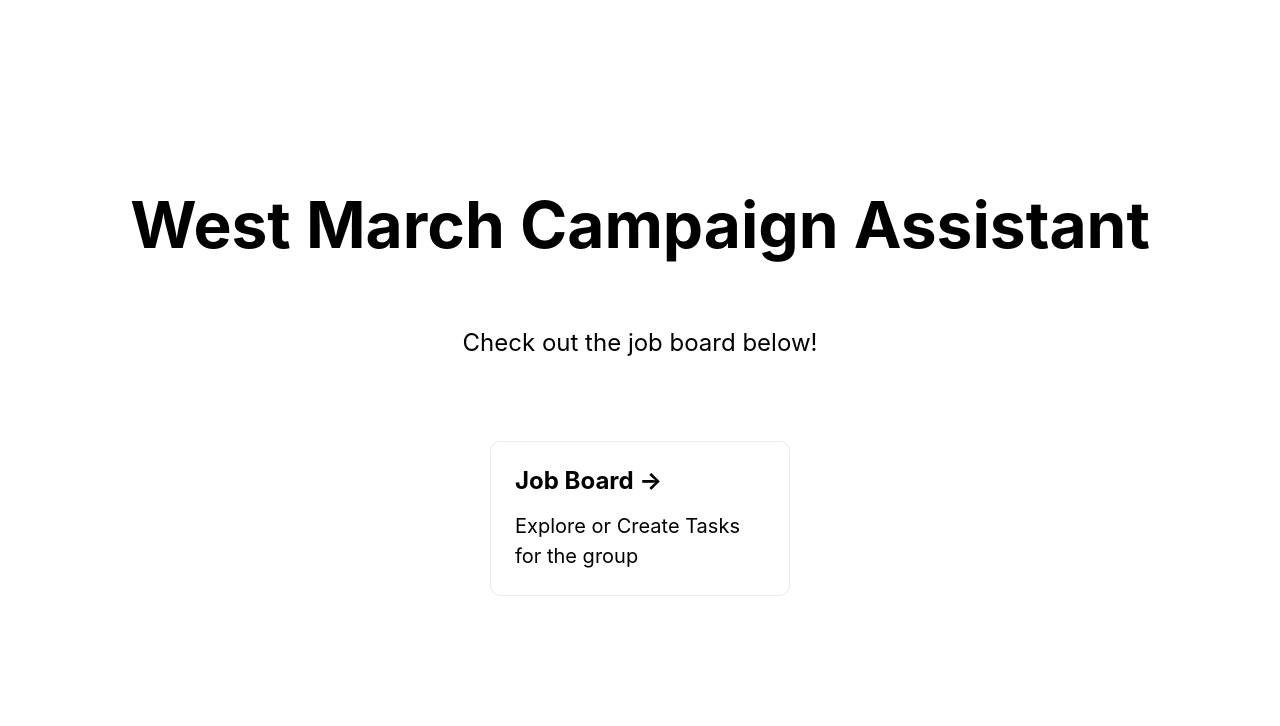
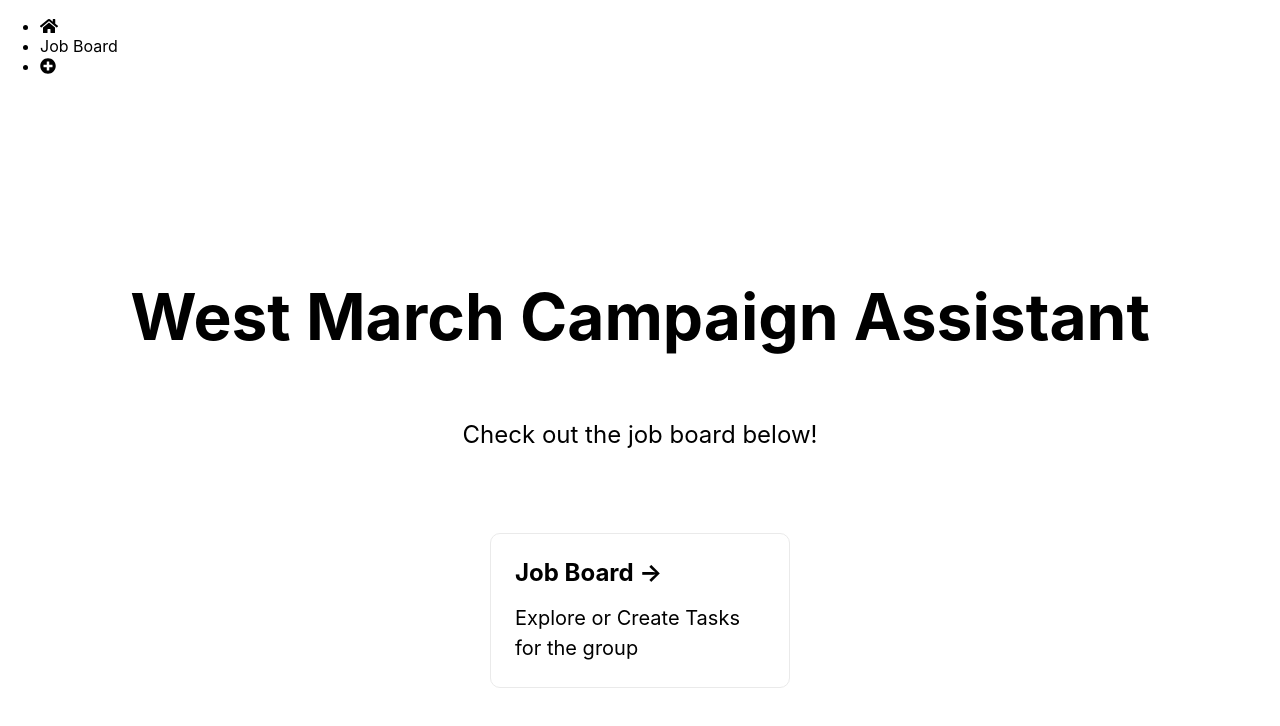
Before and after one commit to cswithen/west-march, a Next.js app: page / in a window 1280 px wide. Shown: the top 726 px of the page. Built offline with nearby package versions, Linux system fonts and the light colour scheme.

Commit message:
feat: layout component
added layout component which will hold the header and footer also incorporated that component in each page

closes #48, closes #49

```diff
--- /dev/null
+++ b/components/Layout.js
@@ -0,0 +1,13 @@
+import React from "react";
+import NavigationHeader from "./NavigationHeader";
+
+const Layout = (props) => {
+  return (
+    <div>
+      <NavigationHeader />
+      {props.children}
+    </div>
+  );
+};
+
+export default Layout;
--- /dev/null
+++ b/components/NavigationHeader.js
@@ -0,0 +1,30 @@
+import React from "react";
+import Link from "next/link";
+import { FontAwesomeIcon } from "@fortawesome/react-fontawesome";
+import { faPlusCircle, faHome } from "@fortawesome/free-solid-svg-icons";
+
+const NavigationHeader = () => {
+  return (
+    <div>
+      <ul>
+        <li>
+          <Link href={`/`} passHref>
+            <FontAwesomeIcon icon={faHome} />
+          </Link>
+        </li>
+        <li>
+          <Link href={"/campaigns"} passHref>
+            Job Board
+          </Link>
+        </li>
+        <li>
+          <Link href={"/campaigns/posts"} passHref>
+            <FontAwesomeIcon icon={faPlusCircle} />
+          </Link>
+        </li>
+      </ul>
+    </div>
+  );
+};
+
+export default NavigationHeader;
--- a/pages/campaigns/posts/[id].js
+++ b/pages/campaigns/posts/[id].js
@@ -4,6 +4,7 @@ import { Fragment } from "react";
 import { getDatabase, getPage, getBlocks } from "../../../lib/notion";
 import { compileBlocks, Text, renderBlock } from "../../../lib/renderPage";
 import styles from "../../../styles/Home.module.css";
+import Layout from "../../../components/Layout";
 
 const jobBoardDbId = process.env.NOTION_JOBBOARD_DATABASE_ID;
 
@@ -24,7 +25,7 @@ const Post = ({ page, blocks }) => {
   // console.log("compiledBlocks", compiledBlocks);
 
   return (
-    <div>
+    <Layout>
       <article className={styles.container}>
         <h1 className={styles.name}>
           <Text text={pageProperties.Name.title} />
@@ -39,7 +40,7 @@ const Post = ({ page, blocks }) => {
           </Link>
         </section>
       </article>
-    </div>
+    </Layout>
   );
 };
 
--- a/pages/index.js
+++ b/pages/index.js
@@ -2,10 +2,11 @@ import Head from "next/head";
 import Image from "next/image";
 import styles from "../styles/Home.module.css";
 import Link from "next/link";
+import Layout from "../components/Layout";
 
 export default function Home() {
   return (
-    <div className={styles.container}>
+    <Layout>
       <Head>
         <title>West March Assistant</title>
         <meta name="description" content="dnd west march campaign assistant" />
@@ -26,6 +27,6 @@ export default function Home() {
           </Link>
         </div>
       </main>
-    </div>
+    </Layout>
   );
 }
```
Also changed, not shown: pages/campaigns/index.js (+12 -2 lines), pages/campaigns/posts/index.js (+5 -4 lines).
